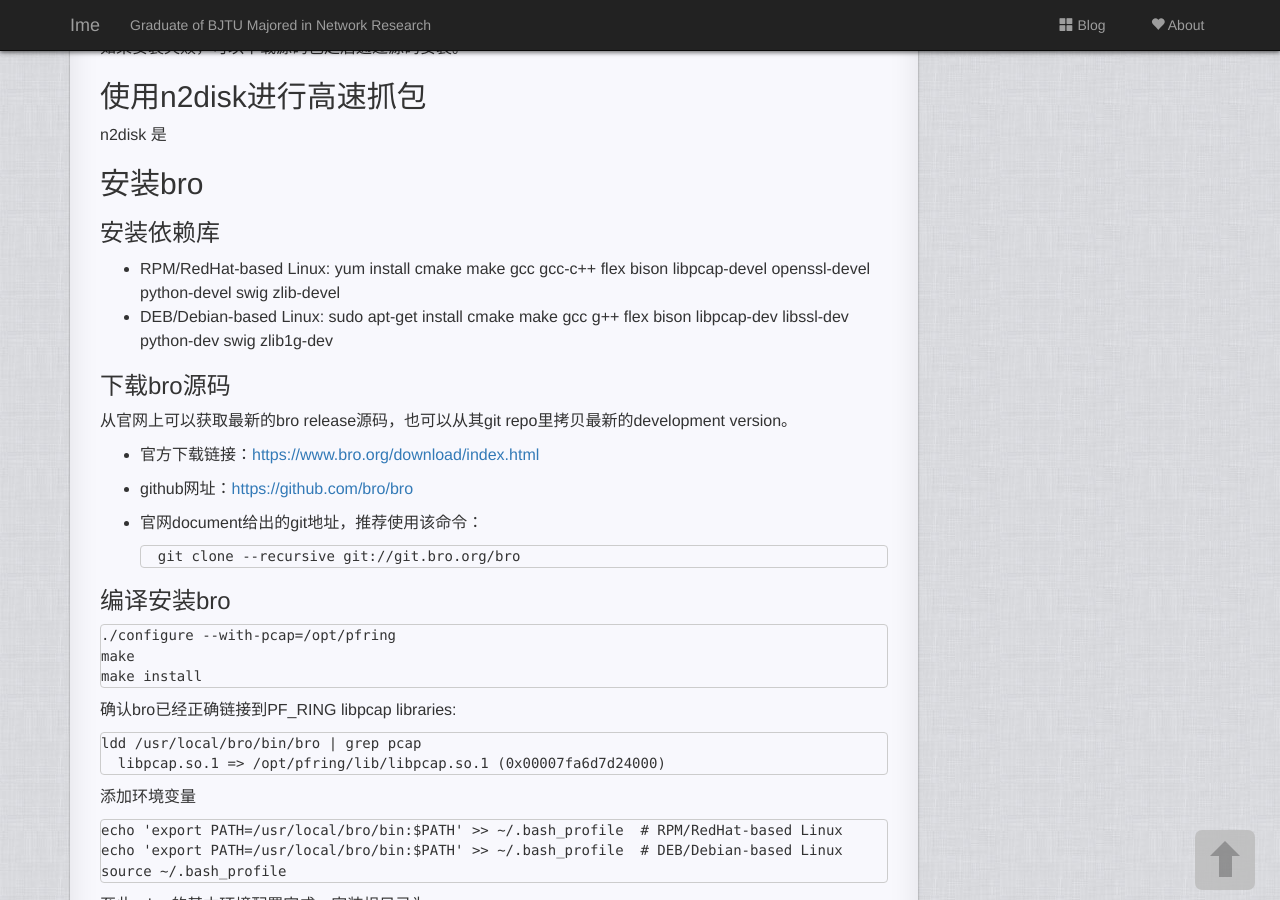
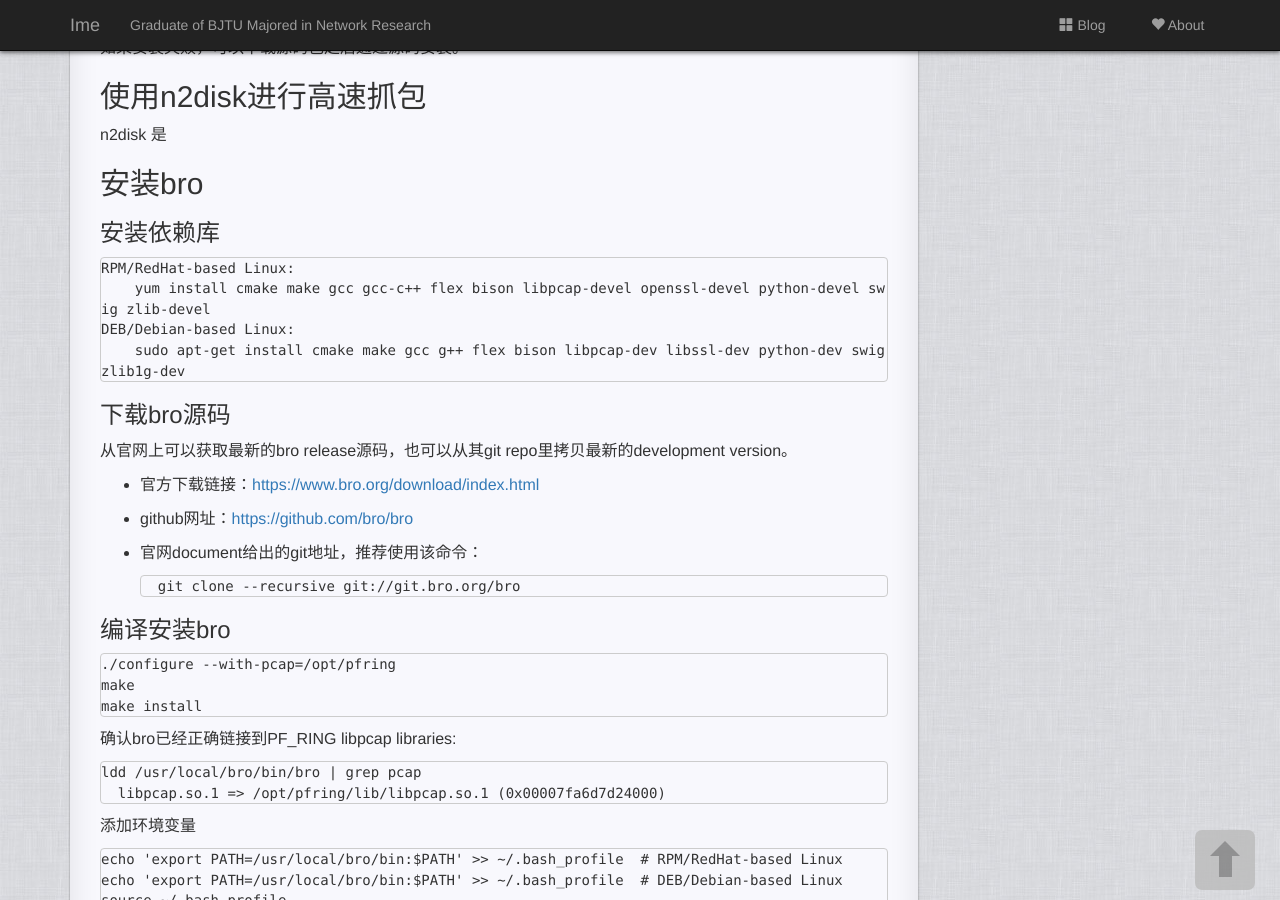
Before and after one commit to chengzhycn/chengzhycn.github.com, a Jekyll site: the page built from _posts/2016-03-12-http-analysis.md, in a window 1280 px wide and 900 px high, scrolled down 2363 px. Built offline with Jekyll 4.4.1, drawn with Linux system fonts in a browser that asks for light colours; nearby versions of some CDN libraries; comment, search, counter and statistics services are not loaded; a style sheet for code colours, icons or effects is not loaded.

```diff
--- a/_posts/2016-03-12-http-analysis.md
+++ b/_posts/2016-03-12-http-analysis.md
@@ -125,9 +125,9 @@ n2disk 是
 
 ### 安装依赖库
 
-* RPM/RedHat-based Linux:
+    RPM/RedHat-based Linux:
         yum install cmake make gcc gcc-c++ flex bison libpcap-devel openssl-devel python-devel swig zlib-devel
-* DEB/Debian-based Linux:
+    DEB/Debian-based Linux:
         sudo apt-get install cmake make gcc g++ flex bison libpcap-dev libssl-dev python-dev swig zlib1g-dev
 
 ### 下载bro源码
```
